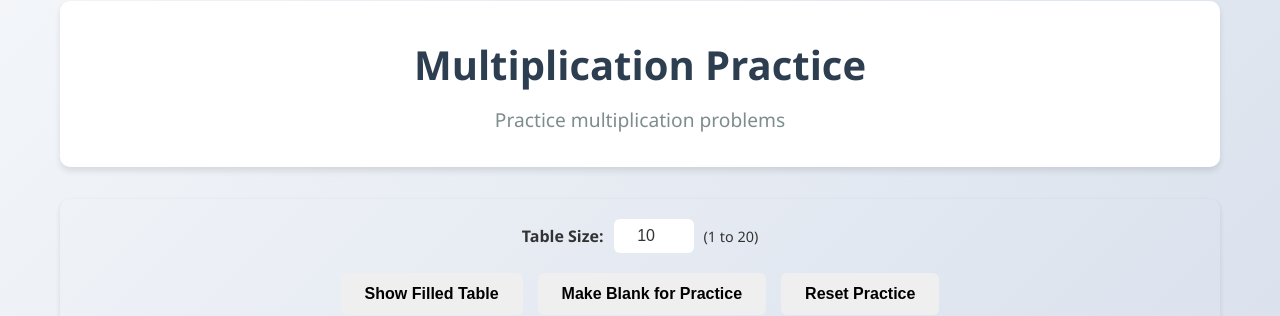
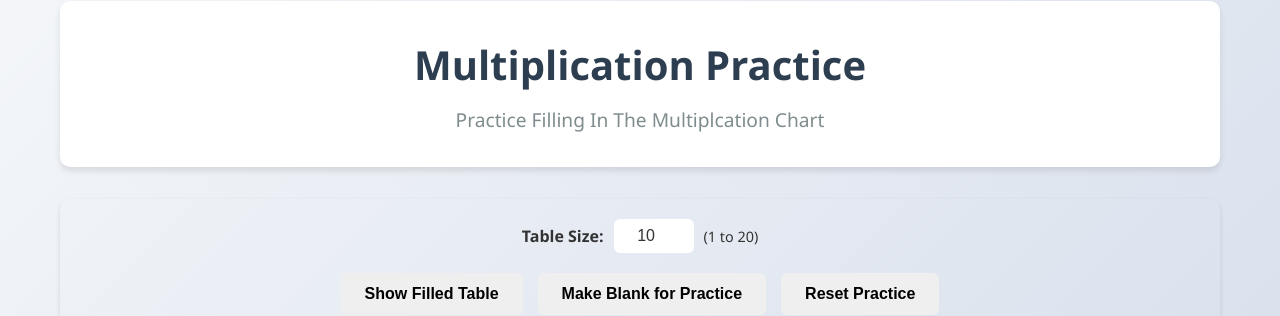
Before and after one commit to ZBZFirst/Math, a Jekyll site: the page built from multiplication.md, in a window 1280 px wide and 900 px high. Shown: the part 129-445 px from the top of the window. Built offline with Jekyll 4.4.1, drawn with Linux system fonts in a browser that asks for light colours.

Commit message:
Update multiplication.md

```diff
--- a/multiplication.md
+++ b/multiplication.md
@@ -1,7 +1,7 @@
 ---
 layout: multiplication
 title: Multiplication Practice
-description: Practice multiplication problems
+description: Practice Filling In The Multiplcation Chart
 permalink: /multiplication/
 operation: multiplication
 ---
```
